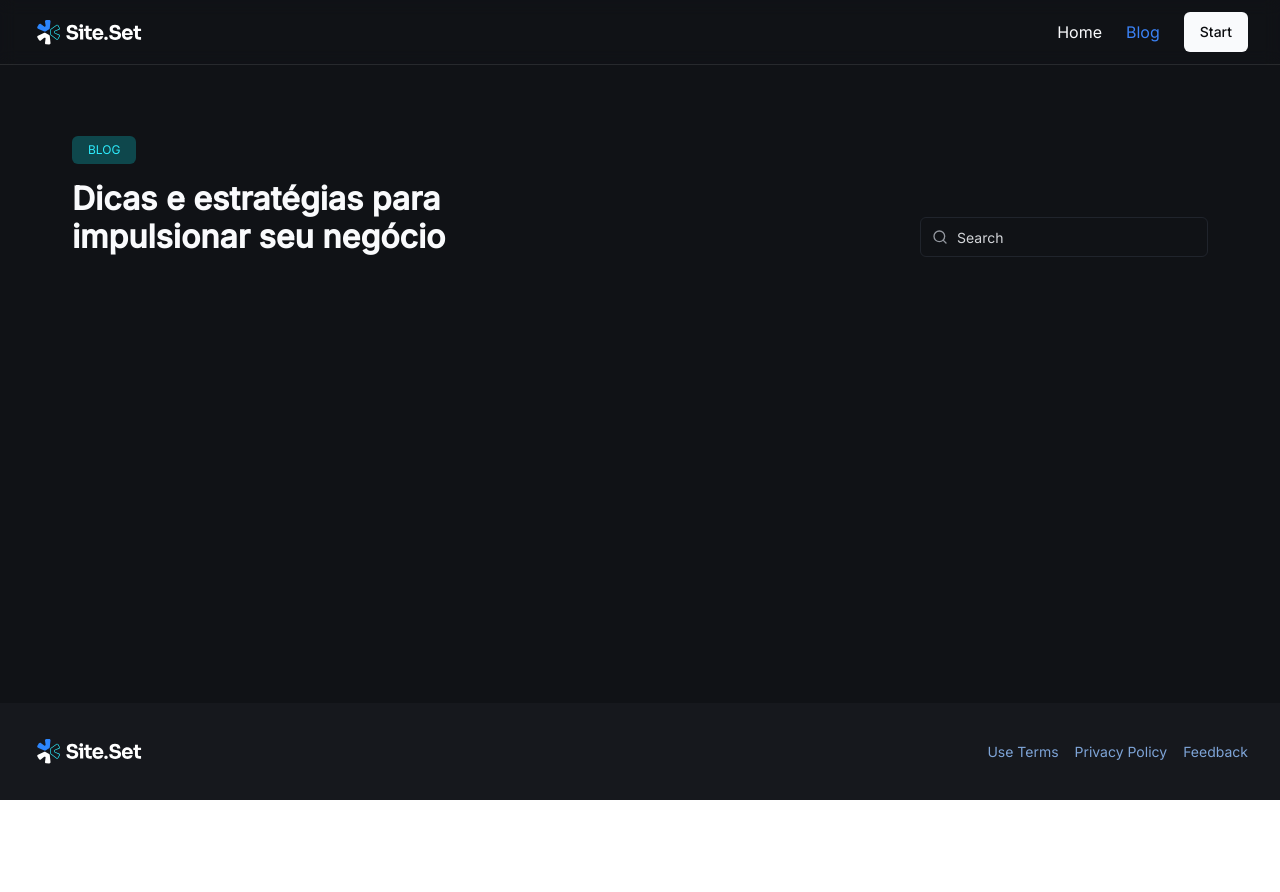
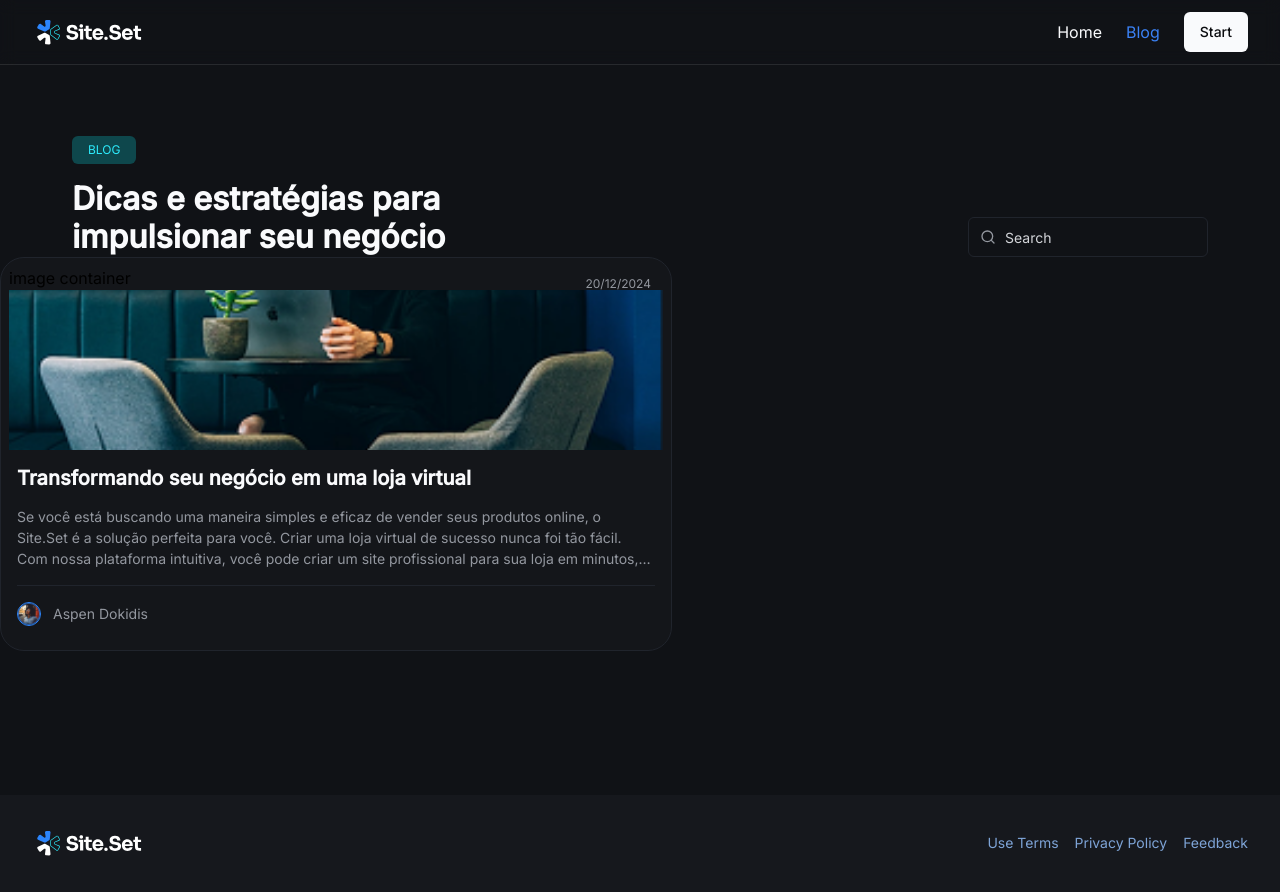
Before and after one commit to mmmths/site-blog, a Next.js app: page /blog in a window 1280 px wide. Before the commit the page ends 800 px from the top, so only its background shows below. Built offline with nearby package versions, Linux system fonts and the light colour scheme; a web font is replaced by a local one.

Commit message:
feat: add search component to blog page

```diff
--- /dev/null
+++ b/src/components/search/search-input.tsx
@@ -0,0 +1,55 @@
+import { CircleX, SearchIcon } from "lucide-react";
+
+import { cn } from "@/lib/utils";
+
+type SearchInputProps = {
+  value: string;
+  onChange: (value: string) => void;
+  onClear: () => void;
+};
+
+export function SearchInput({ value, onClear, onChange }: SearchInputProps) {
+  function handleChange(event: React.ChangeEvent<HTMLInputElement>) {
+    const value = event.currentTarget.value;
+
+    onChange(value);
+  }
+  return (
+    <div className="group relative w-full md:w-60">
+      <SearchIcon
+        className={cn(
+          "pointer-events-none absolute left-3 top-1/2 h-4 w-4 -translate-y-1/2",
+          "text-gray-300 transition-colors duration-200",
+          "group-focus-within:text-blue-300",
+          value && "text-blue-300"
+        )}
+      />
+      <input
+        type="search"
+        aria-label="Buscar posts"
+        placeholder="Search"
+        value={value}
+        onChange={handleChange}
+        className={cn(
+          "h-10 w-full rounded-md border border-gray-400 bg-transparent",
+          "pl-9 pr-9 text-body-sm text-gray-100 outline-none",
+          "transition-all duration-200",
+          "focus:border-blue-300 focus:ring-1 focus:ring-blue-300",
+          "placeholder:text-body-sm placeholder:!text-gray-200",
+          "placeholder:!opacity-100",
+          "[&::-webkit-search-cancel-button]:hidden"
+        )}
+      />
+      {value && (
+        <button
+          type="button"
+          aria-label="Clean search"
+          onClick={onClear}
+          className="absolute right-3 top-1/2 -translate-y-1/2 text-gray-300"
+        >
+          <CircleX className="h-4 w-4" />
+        </button>
+      )}
+    </div>
+  );
+}
--- a/src/components/search/search.tsx
+++ b/src/components/search/search.tsx
@@ -1,48 +1,57 @@
-import { cn } from "@/lib/utils";
-import { SearchIcon } from "lucide-react";
+import { useEffect, useState } from "react";
 import { useRouter } from "next/router";
+
+import { useDebounce } from "@/hooks/use-debounce";
+import { SearchInput } from "./search-input";
 
 export function Search() {
   const router = useRouter();
   const query = typeof router.query.q === "string" ? router.query.q : "";
 
+  const [search, setSearch] = useState(query);
+  const debouncedSearch = useDebounce(search, 400);
+
+  useEffect(() => {
+    if (!router.isReady) return;
+    if (debouncedSearch === query) return;
+
+    void router.replace(
+      {
+        pathname: "/blog",
+        query: debouncedSearch ? { q: debouncedSearch } : {}
+      },
+      undefined,
+      { shallow: true, scroll: false }
+    );
+  }, [debouncedSearch, query, router]);
+
   function handleSearch(event: React.SubmitEvent<HTMLFormElement>) {
     event.preventDefault();
 
-    if (query.trim()) {
-      router.push(`/blog?q=${encodeURIComponent(query)}`);
+    const value = search.trim();
+
+    if (!value) {
+      setSearch("");
+      return;
     }
-  }
 
-  function handleQueryChange(event: React.ChangeEvent<HTMLInputElement>) {
-    const newQuery = event.currentTarget.value;
-    router.replace(`/blog?q=${encodeURIComponent(newQuery)}`, undefined, {
-      shallow: true,
-      scroll: false
+    setSearch(value);
+    void router.push({
+      pathname: "/blog",
+      query: { q: value }
     });
   }
 
+  function handleResetInput() {
+    setSearch("");
+  }
+
   return (
-    <form className="relative group " onSubmit={handleSearch}>
-      <SearchIcon
-        className={cn(
-          "absolute left-3 top-1/2 h-4 w-4 -translate-y-1/2",
-          "text-gray-300 transition-colors duration-200 group-focus-within:text-blue-300",
-          query ? "text-blue-300" : ""
-        )}
-      />
-      <input
-        type="text"
-        placeholder="Search"
-        value={query}
-        onChange={handleQueryChange}
-        className={cn(
-          "h-10 w-72 rounded-md border border-gray-400 bg-transparent",
-          "pl-9 text-body-sm text-gray-100 outline-none transition-all",
-          "duration-200 focus-within:border-blue-300",
-          "focus-within:ring-1 focus-within:ring-blue-300",
-          "placeholder:!text-gray-200 placeholder:text-body-sm placeholder:!opacity-100"
-        )}
+    <form role="search" onSubmit={handleSearch} className="w-full md:w-60">
+      <SearchInput
+        value={search}
+        onChange={setSearch}
+        onClear={handleResetInput}
       />
     </form>
   );
--- /dev/null
+++ b/src/hooks/index.ts
@@ -0,0 +1 @@
+export * from "./use-debounce";
--- /dev/null
+++ b/src/hooks/use-debounce.ts
@@ -0,0 +1,14 @@
+import { useEffect, useState } from "react";
+
+export function useDebounce<T>(value: T, delay = 400) {
+  const [debounceValue, setDebounceValue] = useState<T>(value);
+
+  useEffect(() => {
+    const timeout = setTimeout(() => {
+      setDebounceValue(value);
+    }, delay);
+    return () => clearTimeout(timeout);
+  }, [value, delay]);
+
+  return debounceValue;
+}
--- a/src/pages/blog/index.tsx
+++ b/src/pages/blog/index.tsx
@@ -1,21 +1,5 @@
-import { Search } from "@/components/search";
+import { BlogList } from "@/templates/blog";
 
 export default function BlogPage() {
-  return (
-    <div className="flex flex-col py-24 flex-grow h-full">
-      <header className="">
-        <div className="container space-y-6 flex flex-col items-start justify-between md:flex-row md:items-end lg:items-end">
-          <div className="flex flex-col gap-4 md:px-0">
-            <span className="text-body-tag text-cyan-100 w-fit rounded-md text-center md:text-left py-2 px-4 bg-cyan-300">
-              BLOG
-            </span>
-            <h1 className="text-balance text-start md:text-left text-heading-lg md:text-heading-xl max-w-2xl text-gray-100">
-              Dicas e estratégias para impulsionar seu negócio
-            </h1>
-          </div>
-          <Search />
-        </div>
-      </header>
-    </div>
-  );
+  return <BlogList />;
 }
--- /dev/null
+++ b/src/templates/blog/blog-list.tsx
@@ -0,0 +1,32 @@
+import { useRouter } from "next/router";
+import { Search } from "@/components/search";
+import { PostCard } from "./components/post-card";
+
+export function BlogList() {
+  const router = useRouter();
+  const query = router.query.q as string;
+
+  const pageTitle = query
+    ? `Resultados de busca para "${query}"`
+    : "Dicas e estratégias para impulsionar seu negócio";
+
+  return (
+    <div className="flex flex-col py-24 flex-grow h-full">
+      <header className="">
+        <div className="container space-y-6 flex flex-col items-start justify-between md:flex-row md:items-end lg:items-end">
+          <div className="flex flex-col gap-4 md:px-0">
+            <span className="text-body-tag text-cyan-100 w-fit rounded-md text-center md:text-left py-2 px-4 bg-cyan-300">
+              BLOG
+            </span>
+            <h1 className="text-balance text-start md:text-left text-heading-lg md:text-heading-xl max-w-2xl text-gray-100">
+              {pageTitle}
+            </h1>
+          </div>
+          <Search />
+        </div>
+      </header>
+
+      <PostCard />
+    </div>
+  );
+}
--- /dev/null
+++ b/src/templates/blog/components/post-card/index.ts
@@ -0,0 +1 @@
+export * from "./post-card";
--- /dev/null
+++ b/src/templates/blog/components/post-card/post-card.tsx
@@ -0,0 +1,61 @@
+import Image from "next/image";
+import Link from "next/link";
+
+import { cn } from "@/lib/utils";
+
+export function PostCard() {
+  return (
+    <Link
+      href={"/blog/"}
+      className={cn(
+        "w-full max-w-2xl rounded-3xl",
+        "border-[1px] border-gray-400 bg-gray-600 overflow-hidden",
+        "transition-all duration-300 hover:border-[1px] hover:border-blue-300"
+      )}
+    >
+      <div className="p-2 rounded-md overflow-hidden">
+        <div className="relative">
+          image container
+          <div className="absolute top-0 right-0 px-3 py-1">
+            <span className="text-gray-300 text-body-xs">20/12/2024</span>
+          </div>
+          <Image
+            src={`/assets/first-post.png`}
+            alt=""
+            width={288}
+            height={144}
+            className="w-full h-40 object-cover object-center"
+          />
+        </div>
+        <div className={cn("px-2 mt-4 space-y-4")}>
+          <h2 className="text-heading-sm text-gray-100 line-clamp-3">
+            Transformando seu negócio em uma loja virtual
+          </h2>
+          <p className="text-gray-300 text-body-sm line-clamp-3">
+            Se você está buscando uma maneira simples e eficaz de vender seus
+            produtos online, o Site.Set é a solução perfeita para você. Criar
+            uma loja virtual de sucesso nunca foi tão fácil. Com nossa
+            plataforma intuitiva, você pode criar um site profissional para sua
+            loja em minutos, sem precisar de conhecimentos técnicos.
+          </p>
+          <div className="flex items-center gap-3 border-t border-gray-400 py-4">
+            <div
+              className={cn(
+                "relative h-5 w-5 md:h-6 md:w-6 overflow-hidden",
+                "rounded-full border-blue-200 border-[1px]"
+              )}
+            >
+              <Image
+                src={`/Ellipse5.svg`}
+                alt=""
+                fill
+                className="object-cover rounded-md"
+              />
+            </div>
+            <span className="text-body-sm text-gray-300">Aspen Dokidis</span>
+          </div>
+        </div>
+      </div>
+    </Link>
+  );
+}
--- /dev/null
+++ b/src/templates/blog/index.ts
@@ -0,0 +1 @@
+export * from "./blog-list";
```
Also changed, not shown: public/assets/first-post.png.
